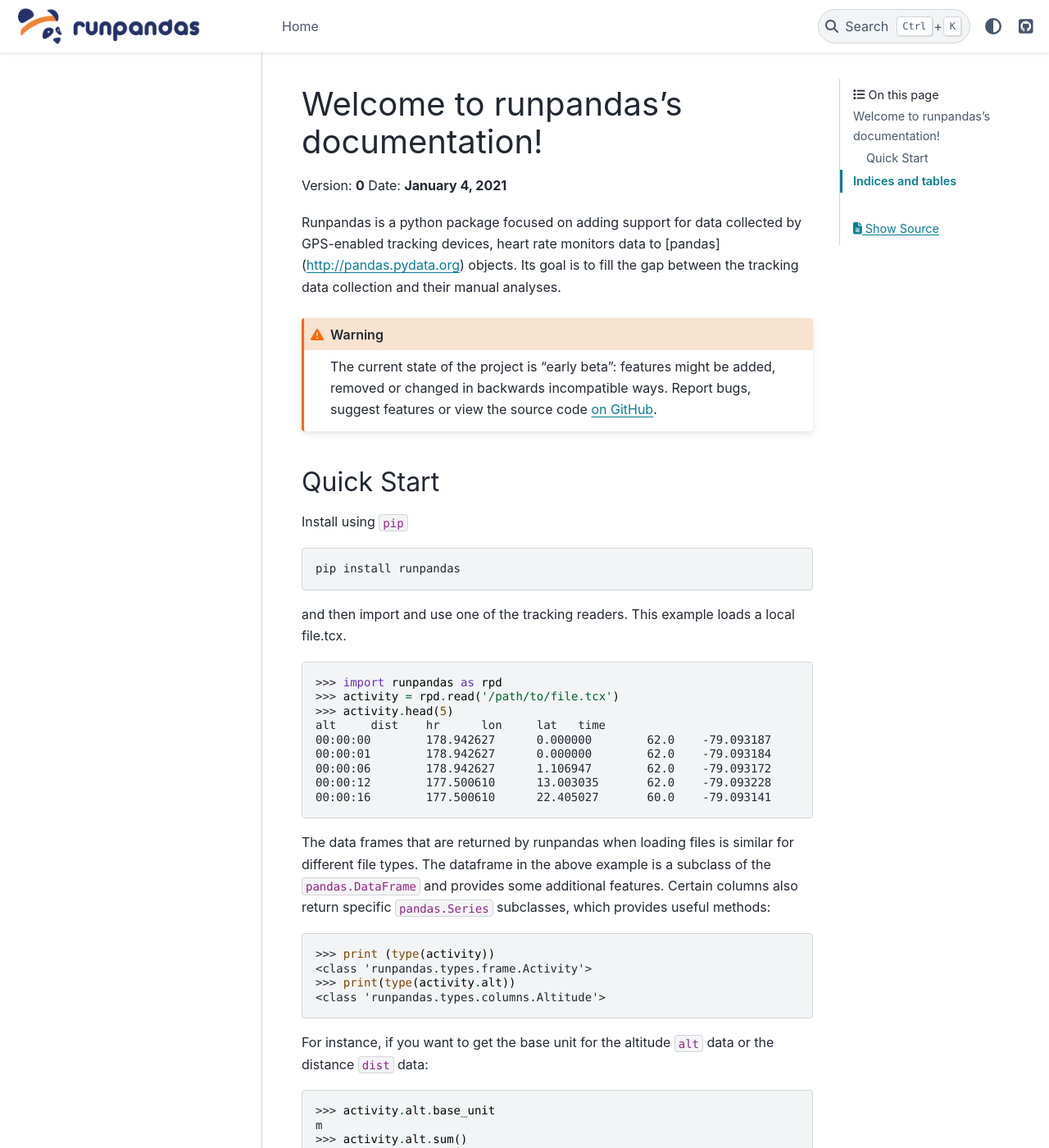
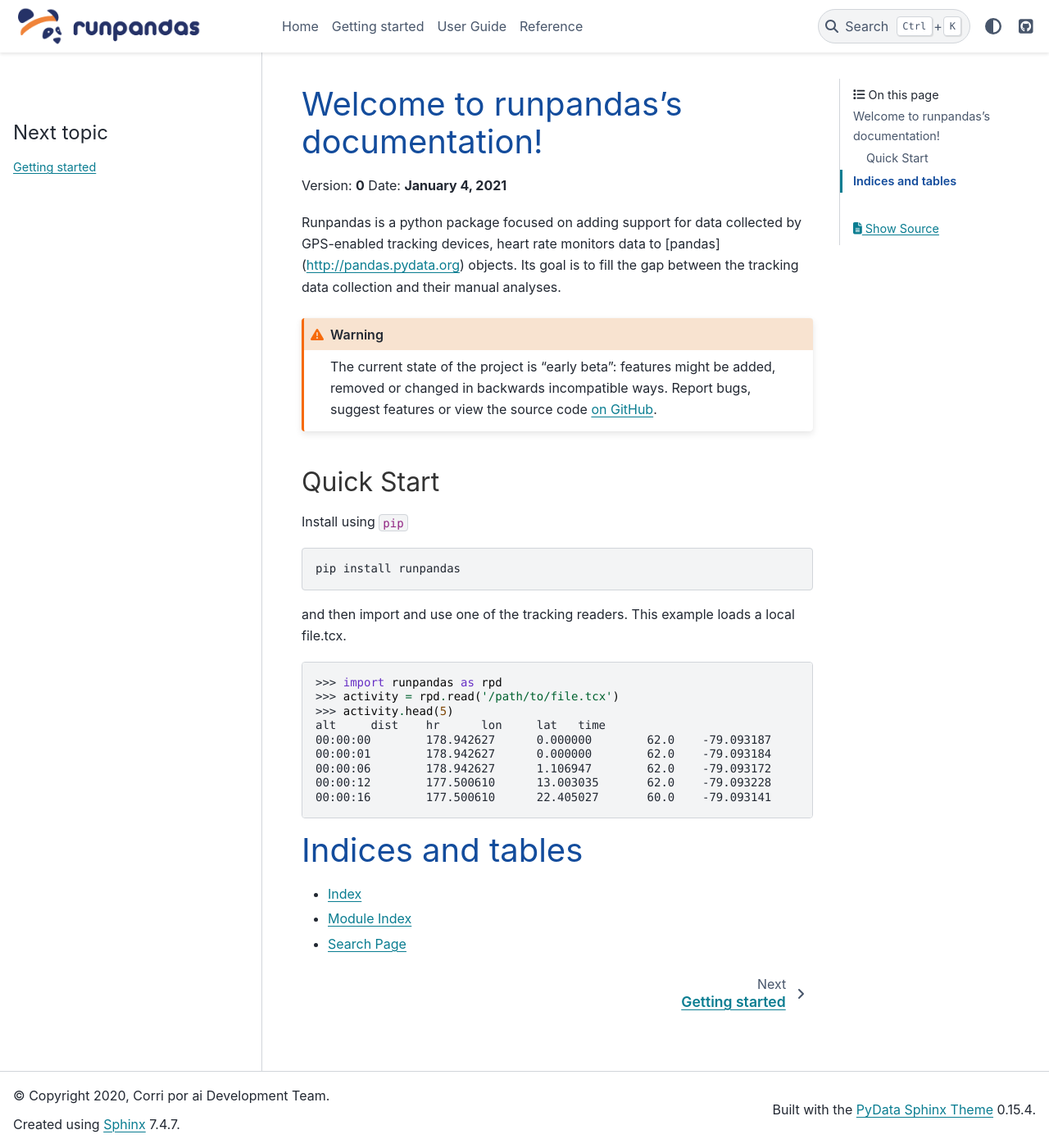
Before and after one commit to corriporai/runpandas, a Sphinx documentation site: the page built from docs/source/index.rst, in a window 1280 px wide and 1400 px high. Shown: the whole window at 82% size. Built offline with Sphinx 7.4.7 and the PyData theme 0.15.4, drawn with Linux system fonts in a browser that asks for light colours; some of the changed text lies outside the part shown.

Commit message:
DOC: New sections in docummentation DOC: Added Favicon DOC: Improvements in README with examples

```diff
--- a/docs/requirements.txt
+++ b/docs/requirements.txt
@@ -5,3 +5,5 @@
 pydata_sphinx_theme
 nbsphinx
 sphinxcontrib_github_alt
+commonmark
+recommonmark
--- /dev/null
+++ b/docs/source/_static/custom.css
@@ -0,0 +1,49 @@
+/* colors */
+
+h1 {
+    color: #134c9c;
+}
+
+h2 {
+    color: #333333;
+}
+
+.nav li.active>a, .navbar-nav>.active>.nav-link {
+    color: #134c9c!important;
+}
+
+.toc-entry>.nav-link.active {
+    border-left-color: #134c9c;
+    color: #134c9c!important;
+}
+
+.nav li>a:hover {
+    color: #333333!important;
+}
+
+/* buttons */
+
+.button>p>a {
+    box-shadow: 0px 4px 14px -7px #999999;
+    background-color: white;
+    border: 1px solid #bbbbbb;
+    display: inline-block;
+    cursor: pointer;
+    color: #134c9c;
+    padding: 1em 1em;
+    text-align: center;
+    text-decoration: none;
+    font-size: 140%;
+    margin: 2%;
+    width: 40%;
+}
+
+.button>p>a:hover {
+    border-color: #139C5A;
+    color: #e32e00;
+}
+
+.button>p>a:active {
+    position: relative;
+    top: 1px;
+}
--- a/docs/source/_version.txt
+++ b/docs/source/_version.txt
@@ -1 +1 @@
-Version: **0 (+untagged, 6)** Date: **December 26, 2020**
+Version: **0 (+untagged, 8)** Date: **January 4, 2021**
--- a/docs/source/conf.py
+++ b/docs/source/conf.py
@@ -44,7 +44,11 @@
 templates_path = ["_templates"]
 
 
-source_suffix = [".rst", ".ipynb"]
+source_parsers = {
+    '.md': 'recommonmark.parser.CommonMarkParser',
+}
+
+source_suffix = [".rst", ".md", ".ipynb"]
 master_doc = "index"
 
 github_project_url = "https://github.com/corriporai/runpandas"
@@ -100,6 +104,11 @@
 html_static_path = ["_static"]
 
 html_logo = "./_static/images/runpandas_banner.png"
+html_favicon = "./_static/images/favicon.ico"
+
+def setup(app):
+    app.add_stylesheet("custom.css")  # may also be an URL
+
 
 html_sidebars = {
     "**": [
--- /dev/null
+++ b/docs/source/getting_started/install.rst
@@ -0,0 +1,5 @@
+.. _install:
+
+
+Installation
+============
--- a/docs/source/index.rst
+++ b/docs/source/index.rst
@@ -23,7 +23,9 @@
    :hidden:
 
    Home <self>
-
+   Getting started <getting_started>
+   User Guide <user_guide/user_guide>
+   Reference <reference/reference>
 
 Quick Start
 -----------
@@ -47,33 +49,6 @@
 00:00:12	177.500610	13.003035	62.0	-79.093228	35.951774
 00:00:16	177.500610	22.405027	60.0	-79.093141	35.951732
 
-The data frames that are returned by runpandas when
-loading files is similar for different file types.
-The dataframe in the above example is a subclass of the
-``pandas.DataFrame`` and provides some additional features.
-Certain columns also return specific ``pandas.Series`` subclasses,
-which provides useful methods:
-
-
-   >>> print (type(activity))
-   <class 'runpandas.types.frame.Activity'>
-   >>> print(type(activity.alt))
-   <class 'runpandas.types.columns.Altitude'>
-
-For instance, if you want to get the base unit for the altitude ``alt`` data or the distance ``dist`` data:
-
-   >>> activity.alt.base_unit
-   m
-   >>> activity.alt.sum()
-   65883.68151855901
-   >>> activity.dist.base_unit
-   m
-   >>> activity.dist[-1]  #moving distance
-   4686.31103516
-
-.. toctree::
-   :maxdepth: 1
-   :caption: Contents:
 
 Indices and tables
 ==================
--- /dev/null
+++ b/docs/source/reference/reference.rst
@@ -0,0 +1,5 @@
+.. _reference:
+
+=========
+Reference
+=========
--- /dev/null
+++ b/docs/source/user_guide/user_guide.rst
@@ -0,0 +1,5 @@
+.. _user_guide:
+
+==========
+User Guide
+==========
```
Also changed, not shown: docs/source/getting_started.rst (added, +58 -0 lines), docs/source/_static/images/favicon.ico (added).
